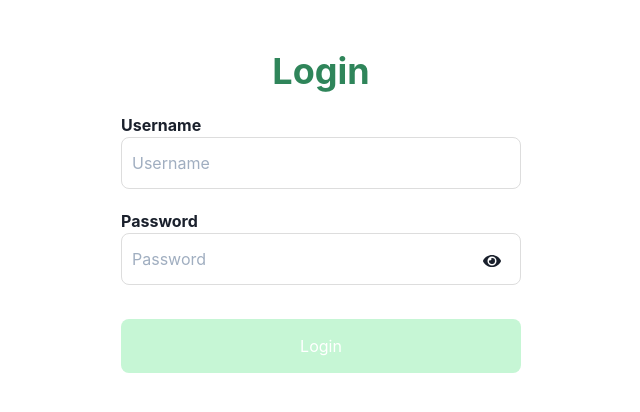
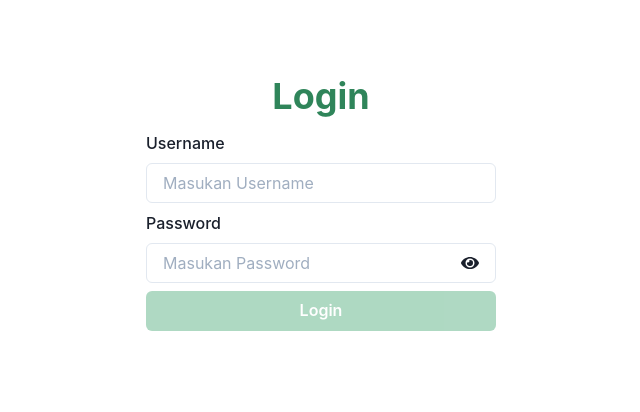
Before and after one commit to ihyaanr/challange-login, a React (Create React App) app: page / in a window 1280 px wide. Shown: the top 412 px of the page, without its empty margins (319-959 px from the left). Built offline with nearby package versions, Linux system fonts and the light colour scheme.

Commit message:
Use Axios instance

```diff
--- a/package.json
+++ b/package.json
@@ -13,6 +13,7 @@
     "@testing-library/jest-dom": "^5.15.1",
     "@testing-library/react": "^11.2.7",
     "@testing-library/user-event": "^12.8.3",
+    "axios": "^0.24.0",
     "chart.js": "^3.3.0",
     "framer-motion": "^4.1.17",
     "next": "^12.0.4",
--- a/src/App.js
+++ b/src/App.js
@@ -16,19 +16,19 @@ function App() {
             <Form setIsAuth={setIsAuth} isAuth={isAuth} />
           </Route>
 
-          <ProtectedRoute path="/home" component={Home} isAuth={isAuth} />
+          {/* <ProtectedRoute path="/home" component={Home} isAuth={isAuth} />
           <ProtectedRoute
             path="/transactions"
             component={Transactions}
             isAuth={isAuth}
-          />
+          /> */}
 
-          {/* <Route path="/home">
+          <Route path="/home">
             <Home />
           </Route>
           <Route path="/transactions">
             <Transactions />
-          </Route> */}
+          </Route>
           <Route path="/book">
             <Book />
           </Route>
--- a/src/Book.js
+++ b/src/Book.js
@@ -1,18 +1,29 @@
-import { Box, Heading } from "@chakra-ui/react";
+import { Box, Heading, Text, Container } from "@chakra-ui/react";
+import axios from "axios";
 import { Link } from "react-router-dom";
 import NavBar from "./NavBar";
 
+const api = axios.create({
+  baseURL: `http://localhost:2222/api/listdata`,
+});
+
 const Book = () => {
   return (
-
     <Box textAlign="center">
       <NavBar />
 
-      <Box w="100%" mt={3} h="">
+      <Box w="100%" mt={3} h=""></Box>
 
-      </Box>
+      <Heading mt={3}>Book Page</Heading>
 
-      <Heading mt={3}>Homepage</Heading>
+      <Container w="100%" h="50vh" flexDir="column">
+        <Box>
+          <Text fontWeight="bold" font>
+            Judul Buku
+          </Text>
+        </Box>
+      </Container>
+
       <Link to="/transactions">Go To Transactions</Link>
       <br />
       <Link to="/home">Go To Home</Link>
--- a/src/Form.js
+++ b/src/Form.js
@@ -2,7 +2,16 @@ import { FontAwesomeIcon } from "@fortawesome/react-fontawesome";
 import { faEye } from "@fortawesome/free-solid-svg-icons";
 import { useState, useEffect } from "react";
 import { useHistory } from "react-router-dom";
-import { Heading, Input } from "@chakra-ui/react";
+import {
+  Input,
+  Center,
+  Text,
+  Button,
+  Box,
+  FormControl,
+  FormLabel,
+} from "@chakra-ui/react";
+import axios from "axios";
 
 const Form = ({ setIsAuth, isAuth }) => {
   const eye = <FontAwesomeIcon icon={faEye} />;
@@ -30,80 +39,128 @@ const Form = ({ setIsAuth, isAuth }) => {
 
     setLoading(true);
 
-    fetch("http://localhost:2223/api/login", {
-      method: "POST",
-      headers: {
-        "Content-Type": "application/json",
-      },
-      body: JSON.stringify(body),
-    })
-      .then((res) => {
-        console.log(res);
-        // if (!res.ok) {
-        //   throw Error('could not fetch the data for that resource');
-        // }
+    axios
+      .post("http://localhost:2222/api/login", body)
+      .then((response) => {
+        console.log(response.data);
 
-        return res.json();
-      })
-      .then((res) => {
-        console.log(res);
-        if (res.error) {
-          setValue(res.massage);
-          setError(res.error);
-        } else {
         setIsAuth(true);
-        }
       })
       .catch((e) => {
-        console.log(e);
+        console.log(e.response.data);
+        setValue(e.response.data.massage);
+        setError(e.response.data.error);
       })
       .finally(() => {
         setLoading(false);
       });
-  }
 
-  function login() {
-    console.warn(username, password);
+    // fetch("http://localhost:2222/api/login", {
+    //   method: "POST",
+    //   headers: {
+    //     "Content-Type": "application/json",
+    //   },
+    //   body: JSON.stringify(body),
+    // })
+    //   .then((res) => {
+    //     console.log(res);
+    //     // if (!res.ok) {
+    //     //   throw Error('could not fetch the data for that resource');
+    //     // }
+
+    //     return res.json();
+    //   })
+    //   .then((res) => {
+    //     console.log(res);
+    //     if (res.error) {
+    //       setValue(res.massage);
+    //       setError(res.error);
+    //     } else {
+    //       setIsAuth(true);
+    //     }
+    //   })
+    //   .catch((e) => {
+    //     console.log(e);
+    //   })
+    //   .finally(() => {
+    //     setLoading(false);
+    //   });
   }
 
   return (
-    <div className="login">
+    <Center minH="50vh">
+      <Box m={2} maxW="350px" w="100%">
         {isError ? (
-        <p className="value error-color"> {value} </p>
+          <Text fontSize="md" color="red">
+            {value}
+          </Text>
         ) : (
-        <p className="value success-color"> {value} </p>
+          <Text fontSize="md" color="green">
+            {value}
+          </Text>
         )}
-      <Heading as="h3" size="xl" color="green.600">
+        <Text
+          fontWeight="bold"
+          fontSize="4xl"
+          textAlign="center"
+          color="green.600"
+        >
           Login
-      </Heading>
+        </Text>
         <form onSubmit={handleLogin}>
-        <label htmlFor="">Username</label>
-        <input
+          <FormControl marginTop="2" isInvalid={isError}>
+            <FormLabel>Username</FormLabel>
+            <Input
+              pos="relative"
+              type="text"
+              name="username"
+              placeholder="Masukan Username"
+              errorBorderColor="red.300"
               required
-          type="text"
-          placeholder="Username"
+              value={username}
               onChange={(e) => setUsername(e.target.value)}
-          className={isError ? "border-red" : ""}
             />
-        <label htmlFor="">Password</label>
-        <div className="pass-wrapper">
-          <input
+          </FormControl>
+
+          <FormControl marginTop="2" isInvalid={isError}>
+            <FormLabel>Password</FormLabel>
+            <Input
+              type={passShow ? "text" : "password"}
+              name="password"
+              placeholder="Masukan Password"
+              errorBorderColor="red.300"
               required
-            type={passShow ? "text" : "password"}
-            placeholder="Password"
+              value={password}
               onChange={(e) => setPassword(e.target.value)}
-            className={isError ? "border-red" : ""}
             />
             <i onClick={togglePasswordVisiblity}>{eye}</i>
-        </div>
+          </FormControl>
+
           {!loading && (
-          <button onClick={login} disabled={username === "" || password === ""}>
+            <Button
+              w="100%"
+              marginTop="2"
+              colorScheme="green"
+              type="submit"
+              disabled={username === "" || password === ""}
+            >
               Login
-          </button>
+            </Button>
           )}
-        {loading && <button onClick={login}>Loading...</button>}
+          {loading && (
+            <Button
+              w="100%"
+              marginTop="2"
+              isLoading
+              loadingText="Loading"
+              colorScheme="green"
+              variant="outline"
+              spinnerPlacement="start"
+            ></Button>
+          )}
         </form>
-    </div>
+      </Box>
+    </Center>
   );
 };
 
--- a/src/Home.js
+++ b/src/Home.js
@@ -8,7 +8,6 @@ import {
   Text,
   Avatar,
 } from "@chakra-ui/react";
-import NavBar from "./NavBar";
 import { FiHome, FiBook, FiDollarSign } from "react-icons/fi";
 import { Link } from "react-router-dom";
 import Chart from "chart.js/auto";
--- a/src/index.css
+++ b/src/index.css
@@ -1,4 +1,4 @@
-* {
+/* * {
   box-sizing: border-box;
   margin: 0;
   padding: 0;
@@ -51,11 +51,11 @@ code {
 .pass-wrapper {
   position: relative;
   margin-bottom: 14px;
-}
+} */
 
 i {
   position: absolute;
-  top: 30%;
+  top: 55%;
   right: 5%;
 }
 
@@ -64,6 +64,7 @@ i:hover {
   cursor: pointer;
 }
 
+/* *
 .login button {
   font-size: 16px;
   width: 100%;
@@ -81,7 +82,7 @@ button[disabled] {
   opacity: 10;
   background-color: #c6f6d5;
   color: #fff;
-}
+}*/
 
 .login input:focus {
   border: 2px solid #2f855a;
@@ -93,7 +94,7 @@ button[disabled] {
 }
 
 .success-color {
-  color: green;
+  color: red;
 }
 
 .error-color {
```
Also changed, not shown: src/BookList.js (added, +7 -0 lines), 1 other file (tests, documents, lock files or other folders). Lines whose indentation alone changed are shown as unchanged.
